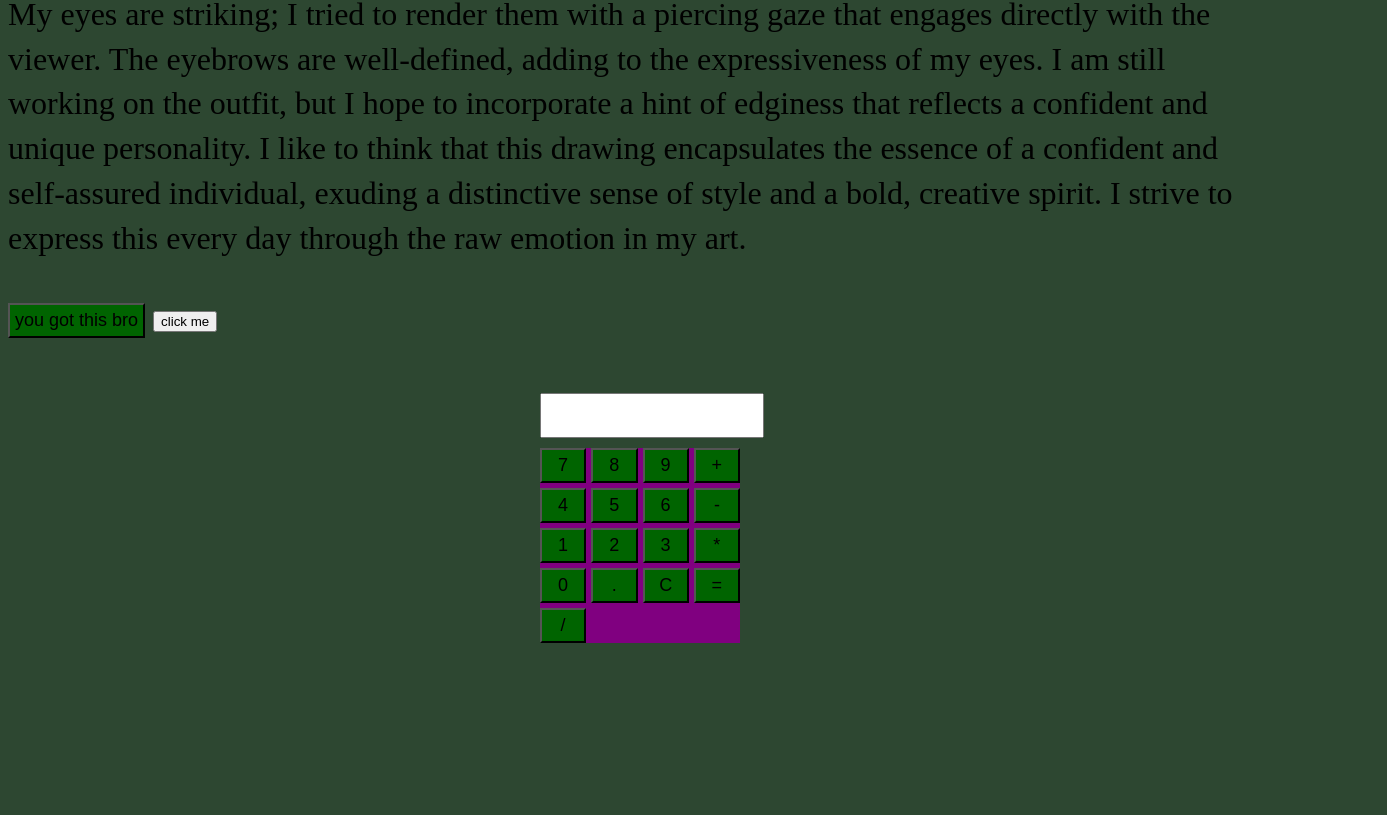
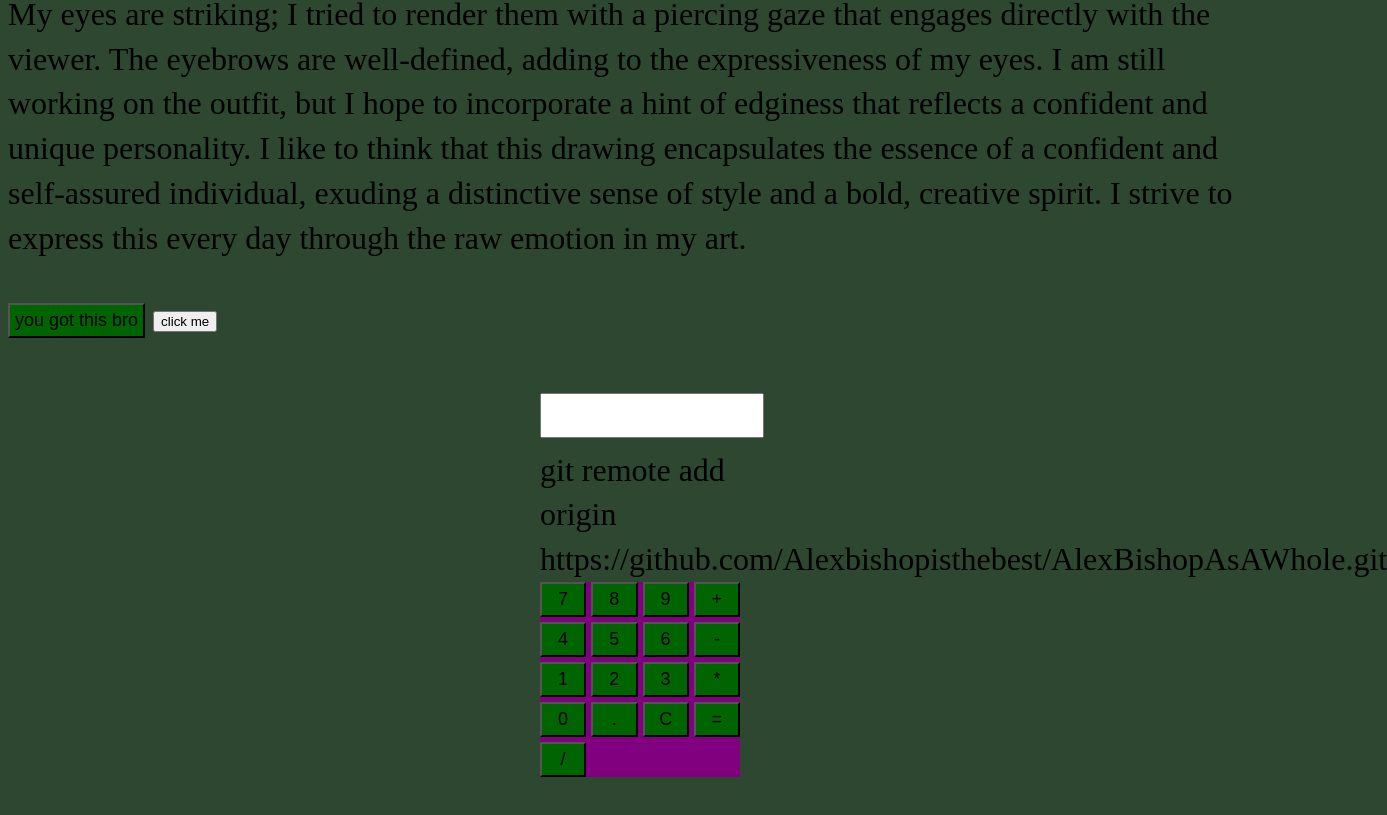
Before and after one commit to Alexbishopisthebest/AlexBishopAsAWhole, a website built with webpack: page index.html in a window 1280 px wide. Shown: the part 5033-5848 px from the top of the page, 1387 px wide, since content can reach past the window. Before the commit the page ends 5726 px from the top, so only its background shows below. Built offline with nearby package versions, Linux system fonts and the light colour scheme.

Commit message:
working on this page

```diff
--- a/index.html
+++ b/index.html
@@ -63,6 +63,8 @@
 <input id="click Me" type="button" value="click me" onclick="doFunction()" />
 <div class="calculator">
     <input type="text" id="display" readonly>
+    git remote add origin https://github.com/Alexbishopisthebest/AlexBishopAsAWhole.git
+
     <div class="buttons">
 
         <button onclick="appendToDisplay('7')">7</button>
```
